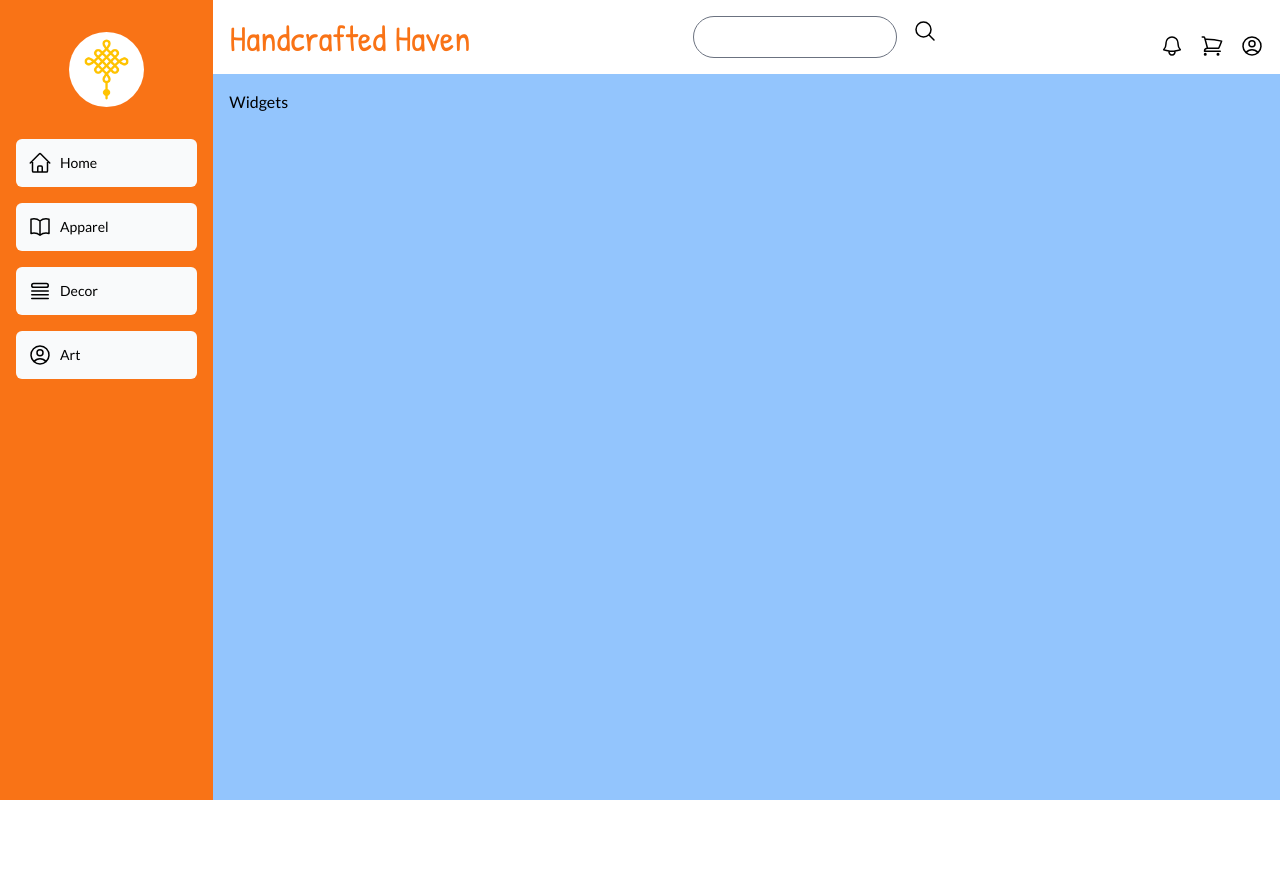
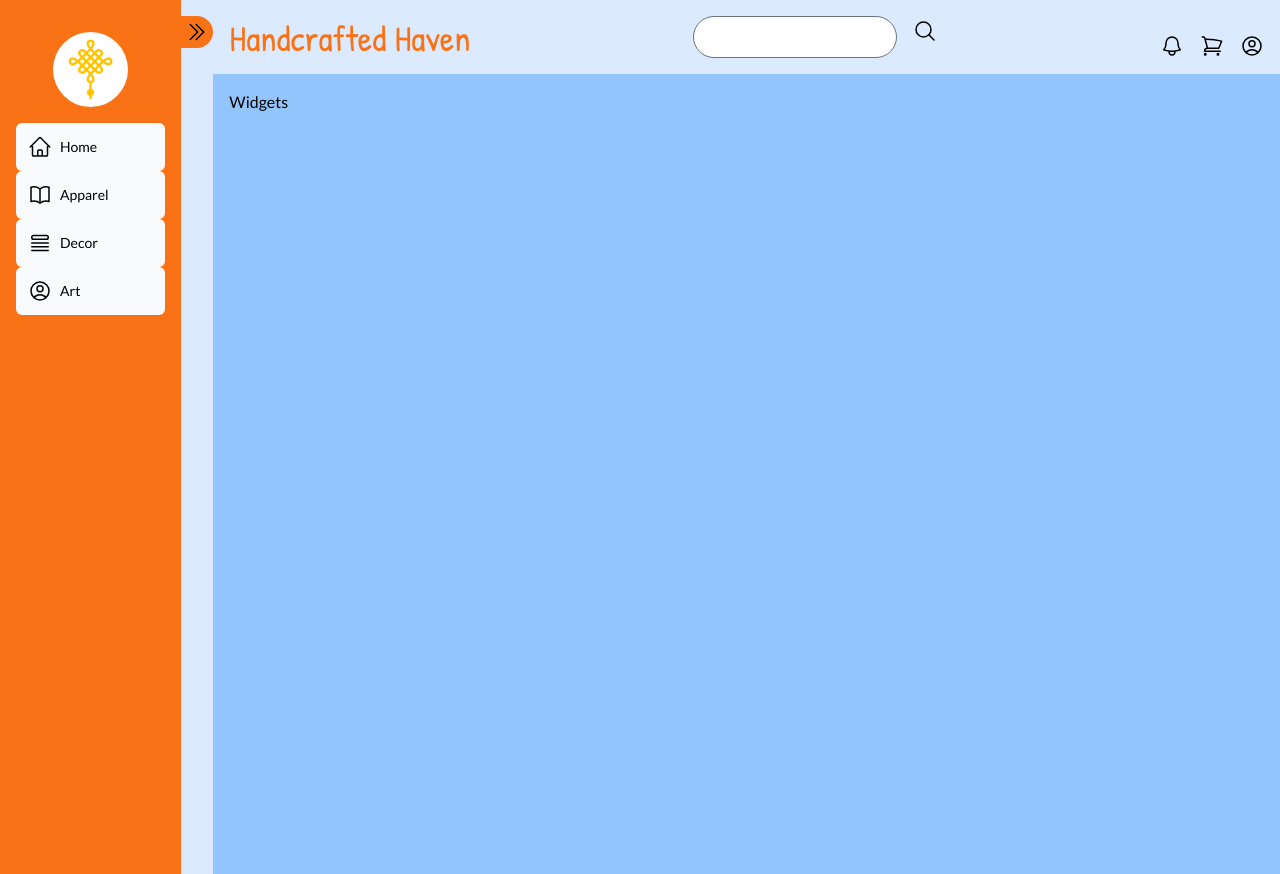
Before and after one commit to sunseehray/wdd430-team7, a Next.js app: page / in a window 1280 px wide. Before the commit the page ends 800 px from the top, so only its background shows below. Built offline with nearby package versions, Linux system fonts and the light colour scheme; a web font is replaced by a local one.

Commit message:
included useless stuff, or things that are hard to code, didn't keep it simple.

```diff
--- a/app/layout.tsx
+++ b/app/layout.tsx
@@ -4,7 +4,7 @@ import SideNav from '@/app/ui/dashboard/sidenav';
 import Image from 'next/image';
 import Link from 'next/link';
 import NavLinks from '@/app/ui/nav-links';
-import { UserCircleIcon, MagnifyingGlassIcon, BellIcon, ShoppingCartIcon } from '@heroicons/react/24/outline';
+import { UserCircleIcon, MagnifyingGlassIcon, BellIcon, ShoppingCartIcon, Bars3Icon, ChevronDoubleRightIcon, ChevronDoubleLeftIcon } from '@heroicons/react/24/outline';
 
 export default function RootLayout({
   children,
@@ -13,9 +13,11 @@ export default function RootLayout({
 }) {
   return (
     <html lang="en">
-      <body className={`${lato.className} antialiased`}>
-        <main className="flex min-h-screen flex-row">
-          <div className="flex flex-col bg-orange-500 p-4 gap-4 md:w-1/6">
+      <body className={`${lato.className} antialiased bg-blue-100 flex flex-row`}>
+        {/* SIDE NAVIGATION */}
+        <div className="flex flex-row md:w-1/6">
+          {/* side navigation */}
+          <div className='flex flex-col grow p-4 gap-4 bg-orange-500 hidden md:inline'>
             <Link
               href={"/"}
               className="flex h-30 items-center justify-center rounded-lg p-4 md:h-30 priority"
@@ -31,11 +33,16 @@ export default function RootLayout({
             </Link>
             <NavLinks/>
           </div>
-          <div className="flex grow flex-col">
-            <div className="flex flex-row items-end justify-between rounded-1g p-4 gap-4 priority">
-              <h1 className={`${patrick_hand.className} text-orange-500 text-4xl text-left`}>Handcrafted Haven</h1>
+          <div className='mt-4 flex w-8 h-8 bg-orange-500 items-center justify-center rounded-tr-full rounded-br-full'>
+            <ChevronDoubleRightIcon className='w-6'/>
+          </div>
+        </div>
+        {/* HEADER AND MAIN */}
+        <div className='flex flex-col grow'>
+          <header className="flex flex-row items-end justify-end md:justify-between rounded-1g p-4 gap-4 priority">
+            <h1 className={`${patrick_hand.className} hidden text-orange-500 text-4xl text-left md:inline`}>Handcrafted Haven</h1>
             {/* search form */}
-              <form>
+            <form className='hidden md:inline'>
               <label htmlFor="search-bar" className='hidden'></label>
               <input
                 type="text"
@@ -52,12 +59,11 @@ export default function RootLayout({
               <ShoppingCartIcon className='w-6'/>
               <UserCircleIcon className='w-6'/>
             </div>
+          </header>
+          <main className="flex min-h-screen bg-blue-300 p-4">
+              {children}
+          </main>
         </div>
-            <div className="flex items-center justify-center bg-blue-300 p-4 md:block md:grow">
-              {children}
-            </div>
-          </div>
-        </main>
       </body>
     </html>
   );
```
Lines whose indentation alone changed are shown as unchanged.
